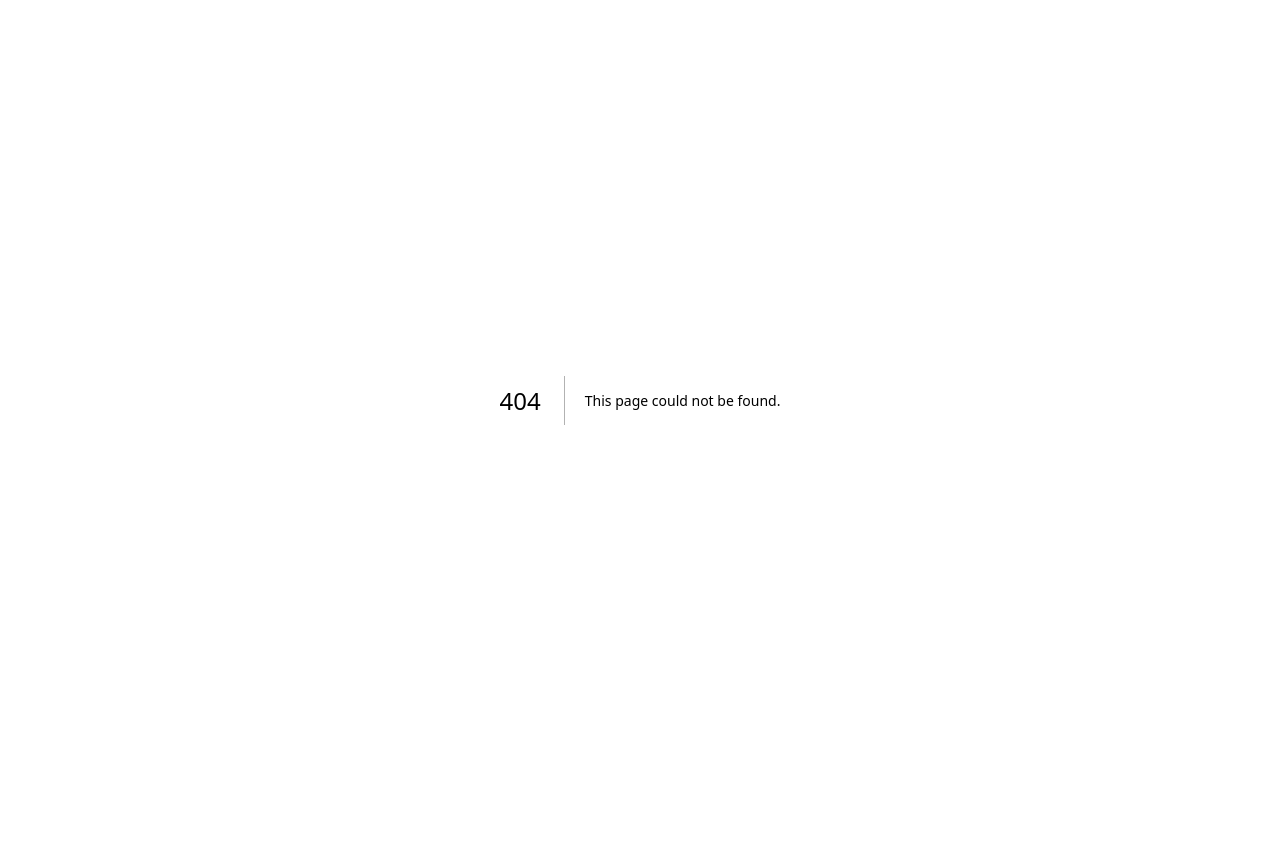
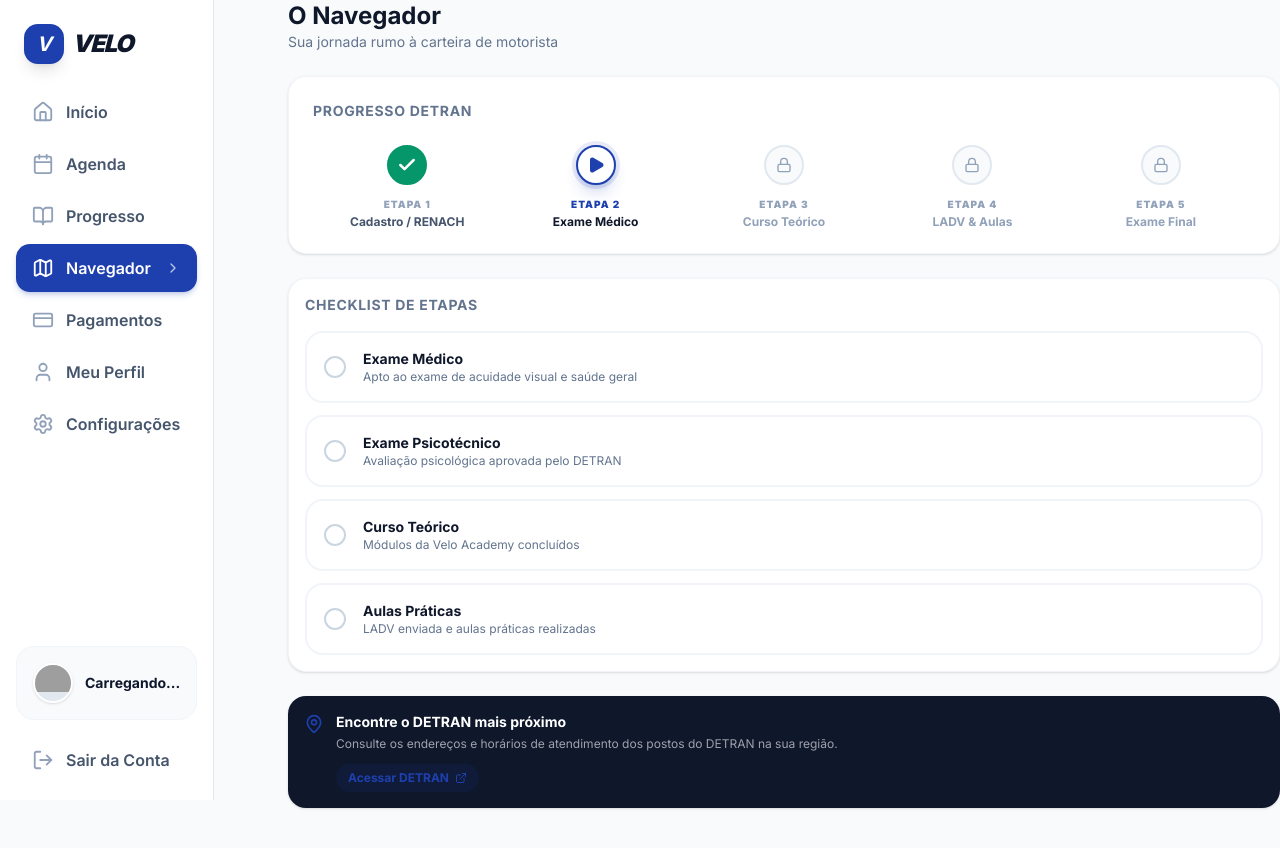
Before and after one commit to Joao-Assis1/velo-front-end, a Next.js app: page /app/student/concierge in a window 1280 px wide. Before the commit this address had no page. Before the commit the page ends 800 px from the top, so only its background shows below. Built offline with nearby package versions, Linux system fonts and the light colour scheme; grey boxes are pictures that could not be loaded.

Commit message:
feat(navegador): adicionar rota /app/student/concierge e Navegador na navegação

```diff
--- /dev/null
+++ b/src/app/app/student/concierge/page.tsx
@@ -0,0 +1,8 @@
+"use client";
+
+import React from "react";
+import { StudentConcierge } from "@/components/screens/student/Concierge";
+
+export default function ConciergePage() {
+  return <StudentConcierge />;
+}
--- a/src/components/layout/BottomNav.tsx
+++ b/src/components/layout/BottomNav.tsx
@@ -3,19 +3,29 @@
 import React from 'react';
 import Link from 'next/link';
 import { usePathname } from 'next/navigation';
-import { Home, Calendar, Users, User, Settings } from 'lucide-react';
+import { Home, Calendar, CreditCard, User, BookOpen, Settings, Map } from 'lucide-react';
 import { cn } from '@/lib/utils';
 
-const navItems = [
-  { icon: Home, label: 'Início', href: '/app' },
-  { icon: Calendar, label: 'Agenda', href: '/app/schedule' },
-  { icon: Users, label: 'Alunos', href: '/app/students' },
-  { icon: User, label: 'Perfil', href: '/app/profile' },
-  { icon: Settings, label: 'Config', href: '/app/settings' },
+const studentNav = [
+  { icon: Home, label: 'Início', href: '/app/student/dashboard' },
+  { icon: Calendar, label: 'Agenda', href: '/app/student/schedule' },
+  { icon: Map, label: 'Navegador', href: '/app/student/concierge' },
+  { icon: CreditCard, label: 'Pagamentos', href: '/app/student/payments' },
+  { icon: User, label: 'Perfil', href: '/app/student/profile' },
+];
+
+const instructorNav = [
+  { icon: Home, label: 'Início', href: '/app/instructor/dashboard' },
+  { icon: Calendar, label: 'Agenda', href: '/app/instructor/schedule' },
+  { icon: CreditCard, label: 'Finanças', href: '/app/instructor/finance' },
+  { icon: User, label: 'Perfil', href: '/app/instructor/profile' },
+  { icon: Settings, label: 'Config', href: '/app/instructor/settings' },
 ];
 
 export const BottomNav = () => {
   const pathname = usePathname();
+  const isInstructor = pathname.startsWith('/app/instructor');
+  const navItems = isInstructor ? instructorNav : studentNav;
 
   return (
     <div className="flex items-center justify-around h-full px-2">
--- a/src/components/layout/Sidebar.tsx
+++ b/src/components/layout/Sidebar.tsx
@@ -6,29 +6,46 @@ import { usePathname } from 'next/navigation';
 import {
   Home,
   Calendar,
-  Users,
+  CreditCard,
   User,
   Settings,
   LogOut,
-  ChevronRight
+  ChevronRight,
+  BookOpen,
+  Map
 } from 'lucide-react';
 import { cn } from '@/lib/utils';
+import { useApp } from '@/context/AppContext';
 
-const navItems = [
-  { icon: Home, label: 'Início', href: '/app' },
-  { icon: Calendar, label: 'Agenda', href: '/app/schedule' },
-  { icon: Users, label: 'Alunos', href: '/app/students' },
-  { icon: User, label: 'Meu Perfil', href: '/app/profile' },
-  { icon: Settings, label: 'Configurações', href: '/app/settings' },
+const studentNav = [
+  { icon: Home, label: 'Início', href: '/app/student/dashboard' },
+  { icon: Calendar, label: 'Agenda', href: '/app/student/schedule' },
+  { icon: BookOpen, label: 'Progresso', href: '/app/student/progress' },
+  { icon: Map, label: 'Navegador', href: '/app/student/concierge' },
+  { icon: CreditCard, label: 'Pagamentos', href: '/app/student/payments' },
+  { icon: User, label: 'Meu Perfil', href: '/app/student/profile' },
+  { icon: Settings, label: 'Configurações', href: '/app/student/settings' },
+];
+
+const instructorNav = [
+  { icon: Home, label: 'Início', href: '/app/instructor/dashboard' },
+  { icon: Calendar, label: 'Agenda', href: '/app/instructor/schedule' },
+  { icon: CreditCard, label: 'Financeiro', href: '/app/instructor/finance' },
+  { icon: User, label: 'Meu Perfil', href: '/app/instructor/profile' },
+  { icon: Settings, label: 'Configurações', href: '/app/instructor/settings' },
 ];
 
 export const Sidebar = () => {
   const pathname = usePathname();
+  const { instructorProfile, studentProfile, logout } = useApp();
+  const isInstructor = pathname.startsWith('/app/instructor');
+  const navItems = isInstructor ? instructorNav : studentNav;
+  const profile = isInstructor ? instructorProfile : studentProfile;
 
   return (
     <div className="flex flex-col h-full bg-white border-r border-slate-200">
       <div className="p-6">
-        <Link href="/app" className="flex items-center gap-2 group">
+        <Link href={isInstructor ? '/app/instructor/dashboard' : '/app/student/dashboard'} className="flex items-center gap-2 group">
           <div className="w-10 h-10 bg-velo-blue rounded-xl flex items-center justify-center text-white shadow-lg group-hover:scale-105 transition-transform">
             <span className="text-xl font-bold italic">V</span>
           </div>
@@ -64,15 +81,21 @@ export const Sidebar = () => {
         <div className="p-4 bg-slate-50 rounded-2xl border border-slate-100 mb-4">
           <div className="flex items-center gap-3">
             <div className="w-10 h-10 rounded-full bg-slate-200 overflow-hidden border-2 border-white shadow-sm">
-              <img src="https://ui-avatars.com/api/?name=User" alt="User" />
+              <img
+                src={profile?.profilePicture || `https://ui-avatars.com/api/?name=${profile?.name || 'U'}`}
+                alt={profile?.name || 'Usuário'}
+              />
             </div>
             <div className="overflow-hidden">
-              <p className="text-sm font-bold text-slate-900 truncate">Nome do Usuário</p>
-              <p className="text-xs text-slate-500 truncate">usuario@email.com</p>
+              <p className="text-sm font-bold text-slate-900 truncate">{profile?.name || 'Carregando...'}</p>
+              <p className="text-xs text-slate-500 truncate">{profile?.email || ''}</p>
             </div>
           </div>
         </div>
-        <button className="w-full flex items-center gap-3 px-4 py-3 text-slate-600 hover:text-red-600 hover:bg-red-50 rounded-xl transition-colors group">
+        <button
+          onClick={logout}
+          className="w-full flex items-center gap-3 px-4 py-3 text-slate-600 hover:text-red-600 hover:bg-red-50 rounded-xl transition-colors group"
+        >
           <LogOut size={22} className="text-slate-400 group-hover:text-red-500" />
           <span className="font-semibold">Sair da Conta</span>
         </button>
```
